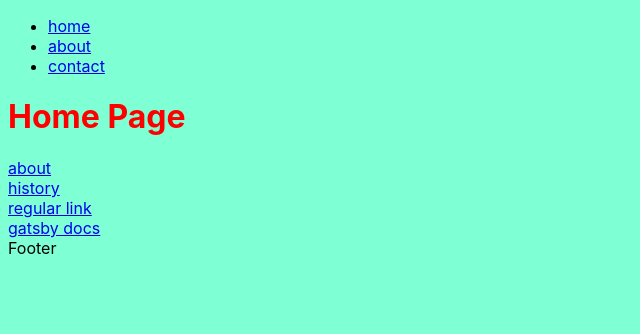
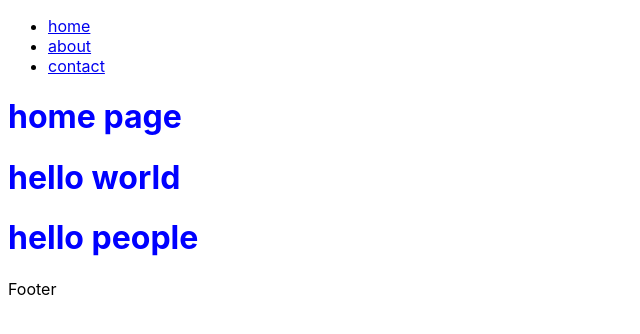
Before and after one commit to elfgod/GatsbyJS-Bootcamp, a Gatsby site in the folder tutorial/: page / in a window 1280 px wide. Shown: the whole page, without its empty margins (0-640 px from the left). Built offline with nearby package versions, Linux system fonts and the light colour scheme; Gatsby itself is replaced by a stand-in of ours.

Commit message:
CSS Naming Issues

```diff
--- a/tutorial/src/components/Layout.css
+++ b/tutorial/src/components/Layout.css
@@ -1,9 +1,12 @@
 body {
   font-family: -apple-system, BlinkMacSystemFont, "Segoe UI", Roboto, Oxygen,
     Ubuntu, Cantarell, "Open Sans", "Helvetica Neue", sans-serif;
-  background: aquamarine;
 }
 
-h1 {
+.home-heading {
   color: blue;
 }
+
+.about-heading {
+  color: green;
+}
--- a/tutorial/src/pages/about.js
+++ b/tutorial/src/pages/about.js
@@ -4,7 +4,9 @@ import Layout from "../components/Layout"
 const about = () => {
   return (
     <Layout>
-      <h2>about</h2>
+      <div className="about-heading">
+        <h1>about page</h1>
+      </div>
     </Layout>
   )
 }
--- a/tutorial/src/pages/index.js
+++ b/tutorial/src/pages/index.js
@@ -5,16 +5,11 @@ import Layout from "../components/Layout"
 export default function Home() {
   return (
     <Layout>
-      <h1 style={{ color: "red", textTransform: "capitalize" }}>Home page</h1>
-      <div>
-        <Link to="/about/">about</Link>
+      <div className="home-heading">
+        <h1>home page</h1>
+        <h1>hello world</h1>
+        <h1>hello people</h1>
       </div>
-      <div>
-        <Link to="/company/history">history</Link>
-      </div>
-      <a href="/about">regular link</a>
-      <br />
-      <a href="https://www.gatsbyjs.com/docs/how-to">gatsby docs</a>
     </Layout>
   )
 }
```
